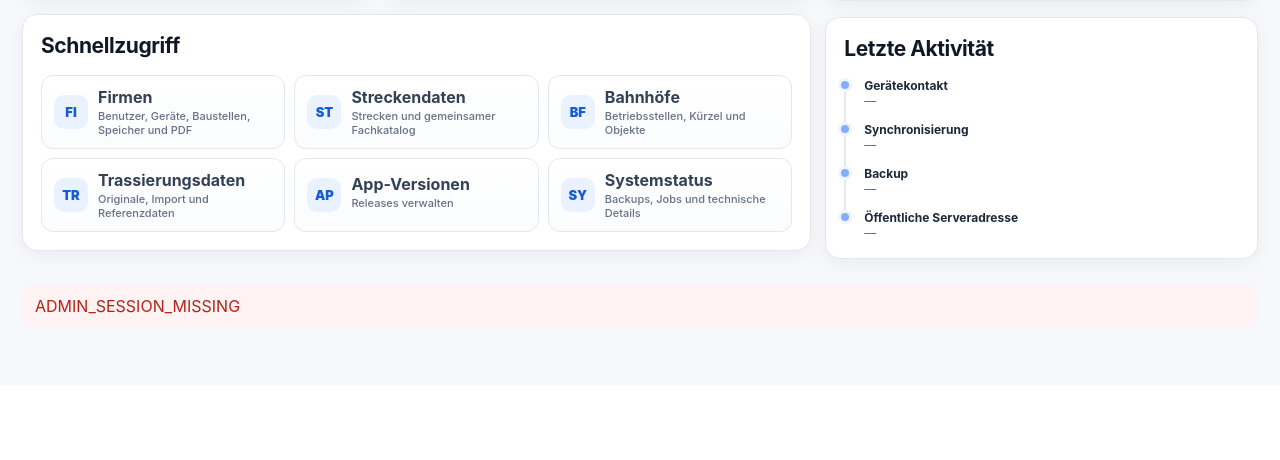
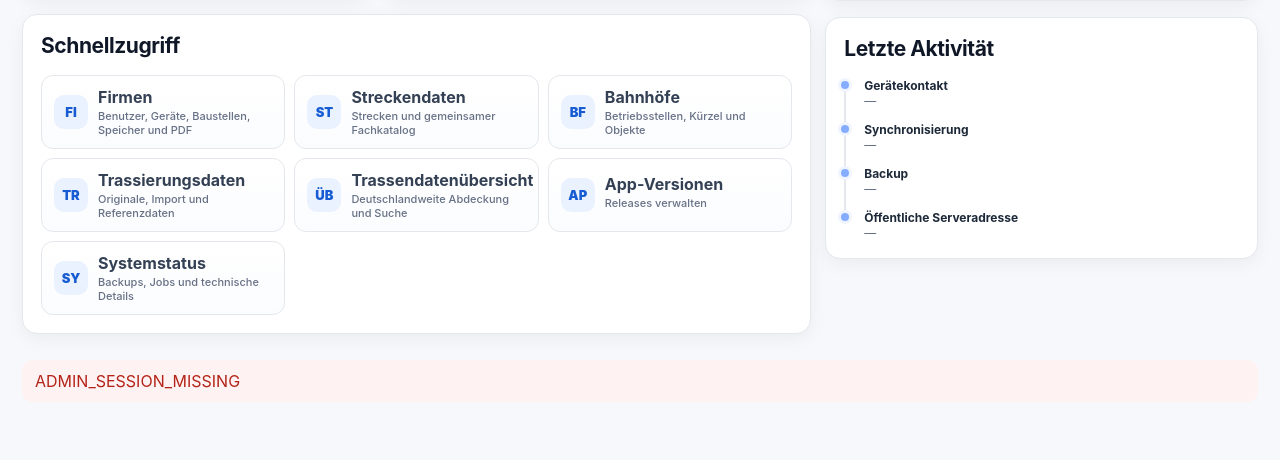
Before and after one commit to jensmeier/TB-Helfer-2.0, a FastAPI app: template server/templates/v1_admin_dashboard.html in a window 1280 px wide. Shown: the part 851-1311 px from the top of the page. Before the commit the page ends 1178 px from the top, so only its background shows below. Run offline with FastAPI, Linux system fonts and the light colour scheme; the template is opened without the code that fills it, so the values that code supplies are empty; parts of the project's set-up code (start-up, migrations or seed data) failed here and were passed over; some libraries are stand-ins or nearby versions.

Commit message:
feat: link Germany survey overview from dashboard

```diff
--- a/server/templates/v1_admin_dashboard.html
+++ b/server/templates/v1_admin_dashboard.html
@@ -92,6 +92,7 @@
         <a href="/admin/v1/routes"><span class="qmark">ST</span><span>Streckendaten<small>Strecken und gemeinsamer Fachkatalog</small></span></a>
         <a href="/admin/v1/stations"><span class="qmark">BF</span><span>Bahnhöfe<small>Betriebsstellen, Kürzel und Objekte</small></span></a>
         <a href="/admin/v1/survey-import"><span class="qmark">TR</span><span>Trassierungsdaten<small>Originale, Import und Referenzdaten</small></span></a>
+        <a href="/admin/v1/survey-overview"><span class="qmark">ÜB</span><span>Trassendatenübersicht<small>Deutschlandweite Abdeckung und Suche</small></span></a>
         <a href="/admin/v1/releases"><span class="qmark">AP</span><span>App-Versionen<small>Releases verwalten</small></span></a>
         <a href="/admin/v1/system"><span class="qmark">SY</span><span>Systemstatus<small>Backups, Jobs und technische Details</small></span></a>
       </div>
```
